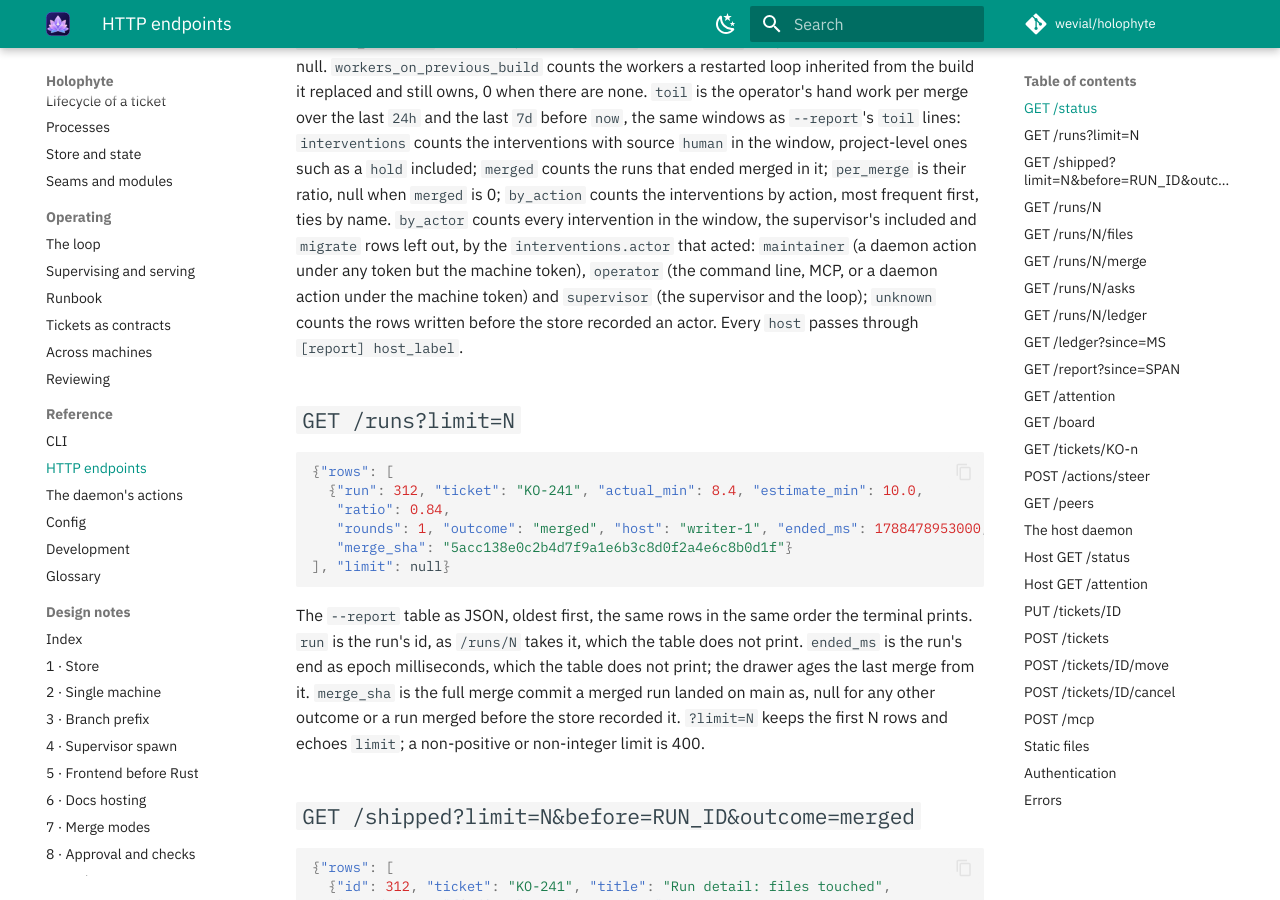
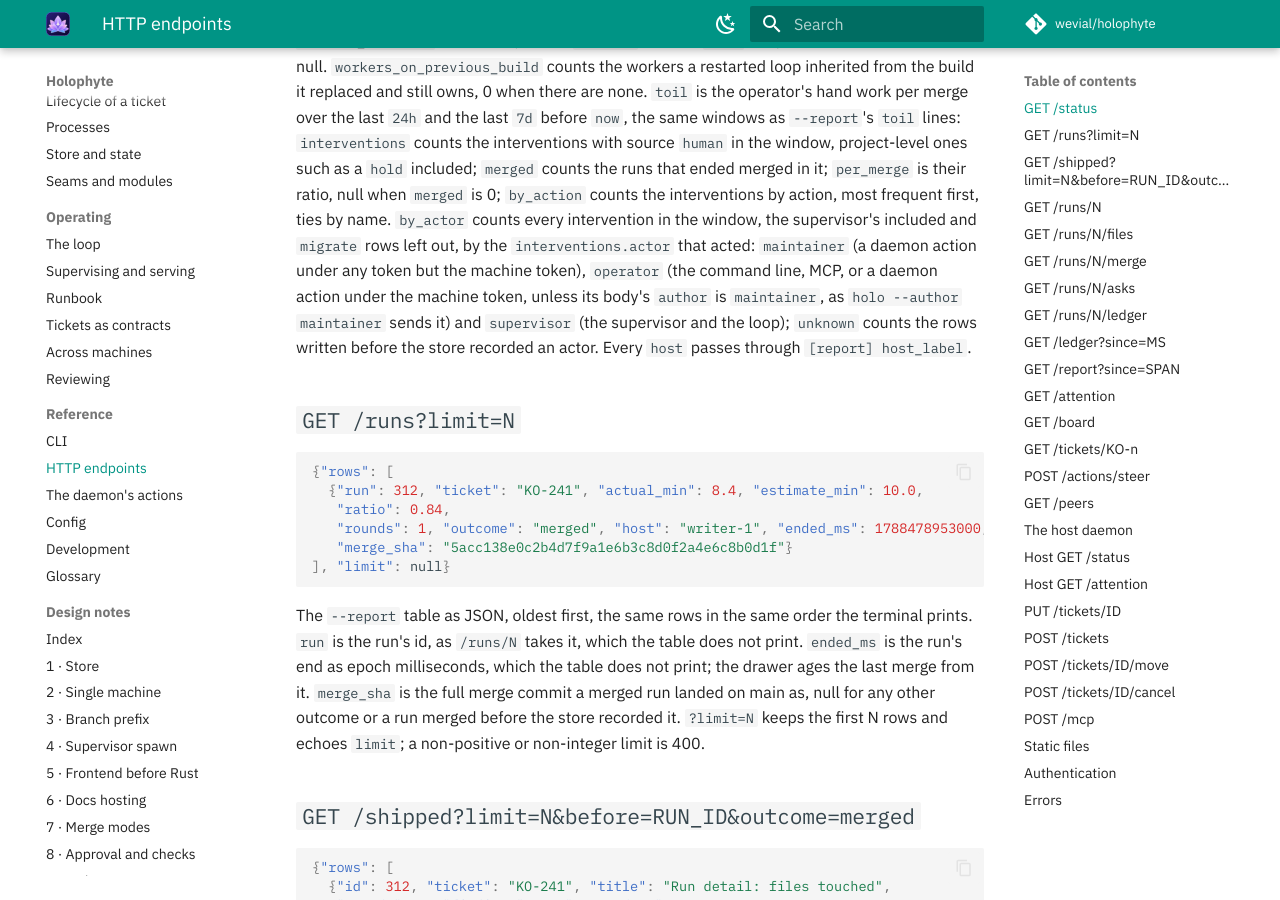
Before and after one commit to wevial/holophyte, an MkDocs documentation site: the page built from docs/reference/http.md, in a window 1280 px wide and 900 px high, scrolled down 2646 px. Built offline with MkDocs 1.6.1 and Material for MkDocs 9.7.7, drawn with Linux system fonts in a browser that asks for light colours; comment, search, counter and statistics services are not loaded.

Commit message:
docs(http): name the author override under the machine token (HOLO-265)
The daemon records a machine-token request whose body names author
maintainer as the maintainer's; say so beside by_actor.

```diff
--- a/docs/reference/http.md
+++ b/docs/reference/http.md
@@ -145,7 +145,8 @@ by action, most frequent first, ties by name. `by_actor` counts every
 intervention in the window, the supervisor's included and `migrate` rows
 left out, by the `interventions.actor` that acted: `maintainer` (a daemon
 action under any token but the machine token), `operator` (the command
-line, MCP, or a daemon action under the machine token) and `supervisor`
+line, MCP, or a daemon action under the machine token, unless its body's
+`author` is `maintainer`, as `holo --author maintainer` sends it) and `supervisor`
 (the supervisor and the loop); `unknown` counts the rows written before
 the store recorded an actor.
 Every `host` passes through `[report] host_label`.
```
